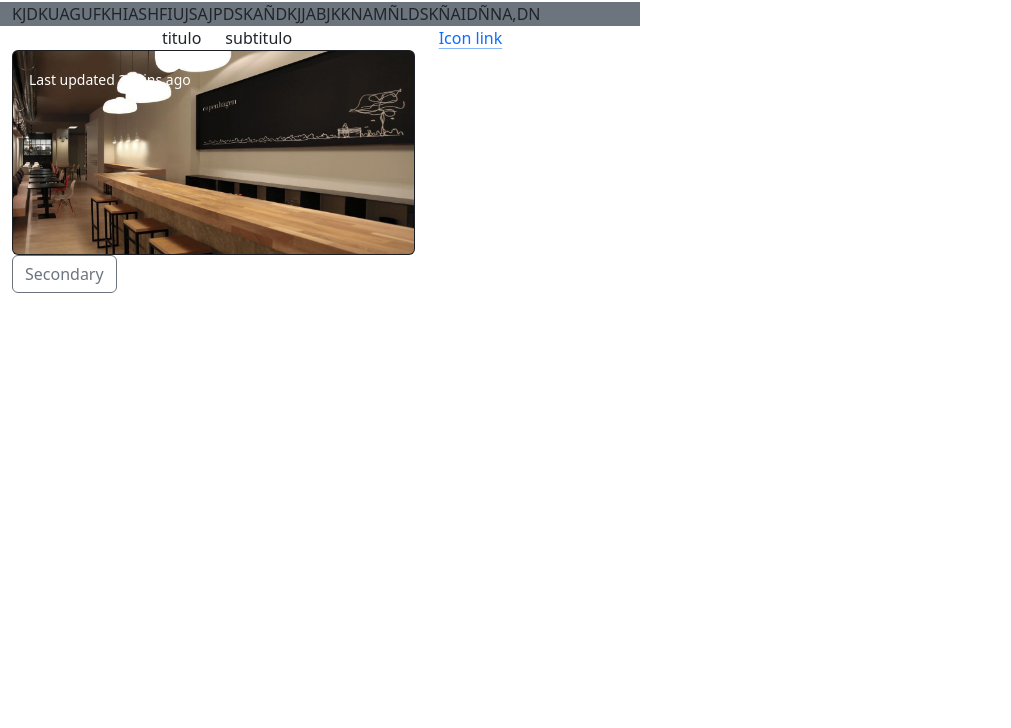
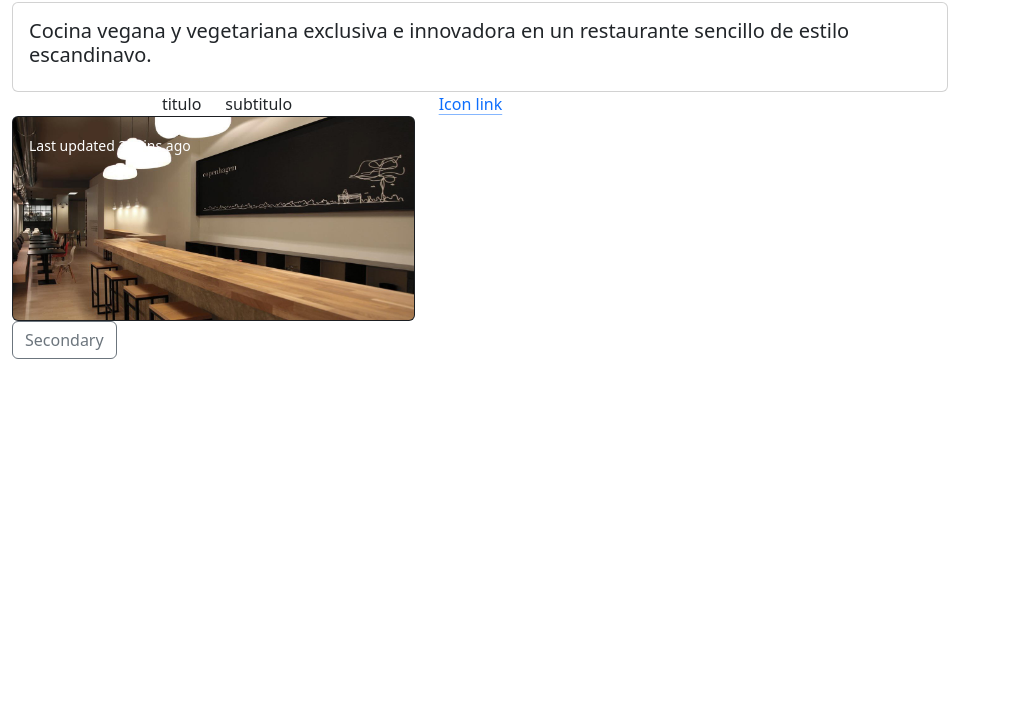
Before and after one commit to ditgrau/fsdGrupoCopenhagen, a plain HTML site: page index.html in a window 1280 px wide. Shown: the part 72-800 px from the top of the page, without its empty margins (0-1011 px from the left). Drawn offline with nearby package versions, Linux system fonts and the light colour scheme.

Commit message:
Añadida primera card de texto presentación!

```diff
--- a/index.html
+++ b/index.html
@@ -21,8 +21,12 @@
     </nav>
     <div class="container-fluid">
         <div class="row">
-            <div class="col-6 bg-secondary">
-                KJDKUAGUFKHIASHFIUJSAJPDSKAÑDKJJABJKKNAMÑLDSKÑAIDÑNA,DN
+            <div class="col-9">
+                <div class="card">
+                    <div class="card-body">
+                      <h5 class="card-title">Cocina vegana y vegetariana exclusiva e innovadora en un restaurante sencillo de estilo escandinavo.</h5>
+                    </div>
+                  </div>
 
             </div>
 
```
